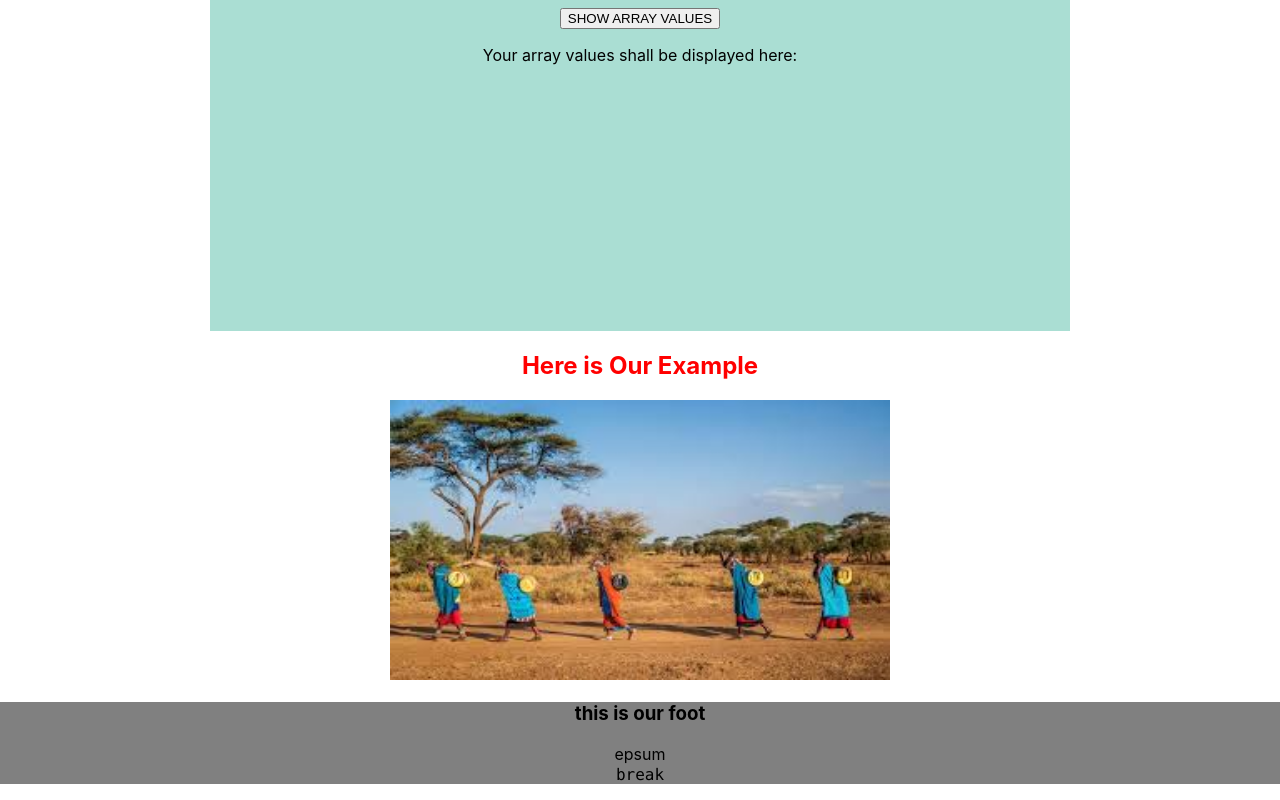
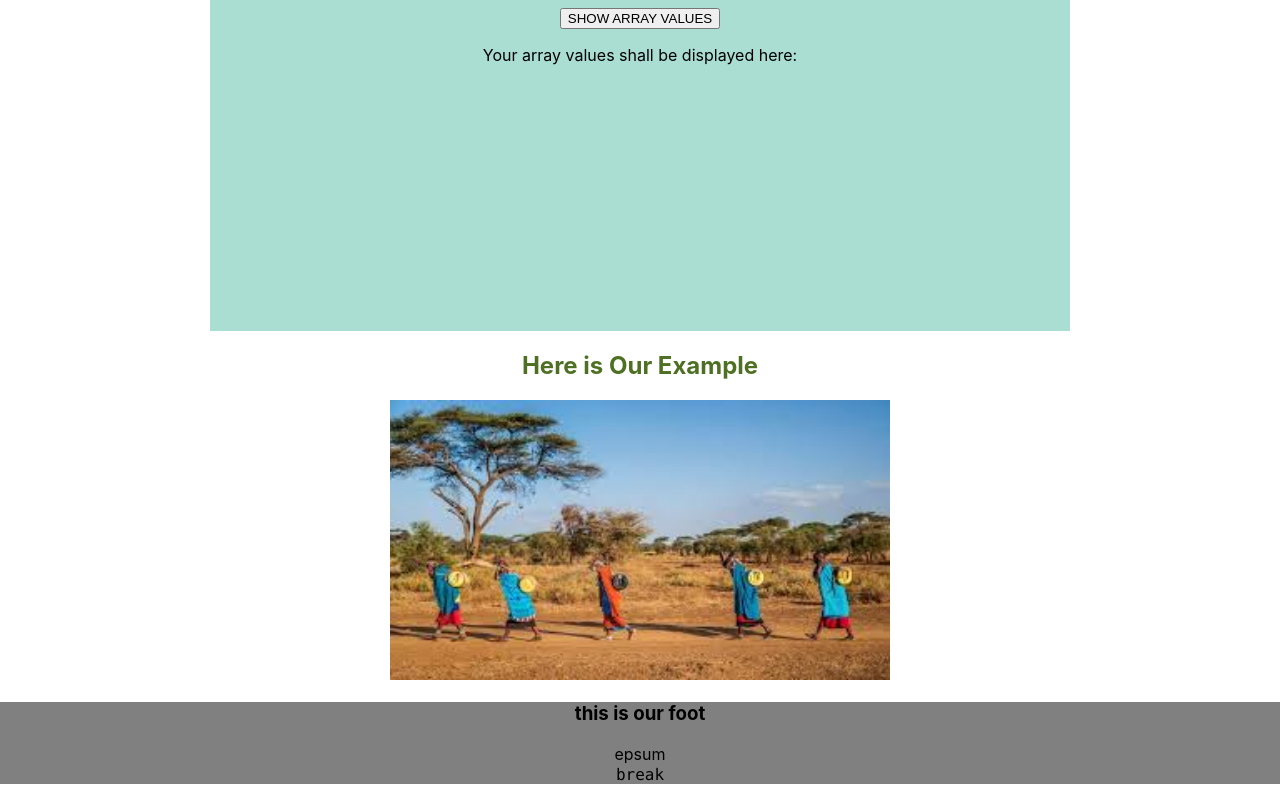
Before and after one commit to AgolaDeveloper/BasicReact, a React (Create React App) app: page / in a window 1280 px wide. Shown: the part 707-1507 px from the top of the page. Built offline with nearby package versions, Linux system fonts and the light colour scheme.

Commit message:
h2Change

```diff
--- a/src/component/Example.css
+++ b/src/component/Example.css
@@ -1,5 +1,5 @@
 h2{
-    color: red;
+    color: rgb(78, 112, 34);
 }
 
 
```
